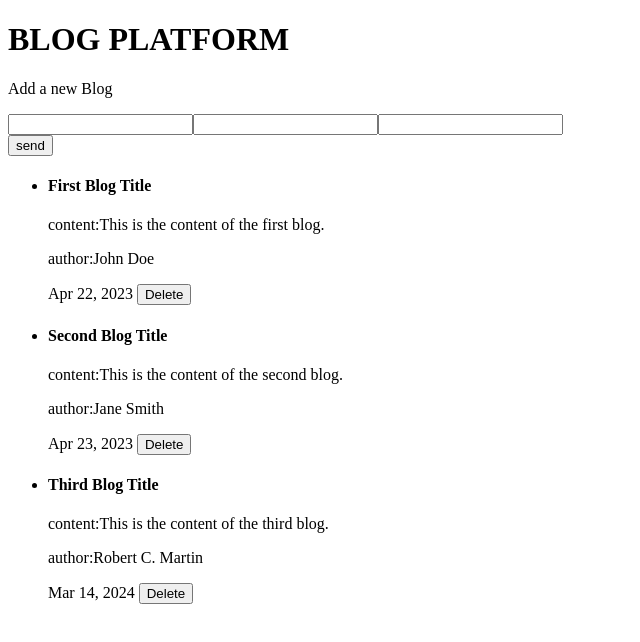
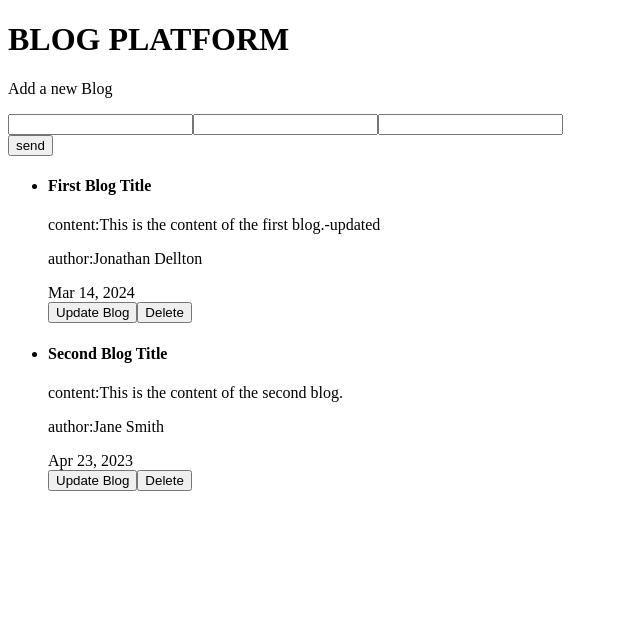
Before and after one commit to ericpastor/blog-platform, an Angular app: page / in a window 1280 px wide. Shown: the top 642 px of the page, without its empty margins (0-640 px from the left). Built offline with nearby package versions, Linux system fonts and the light colour scheme; data requests are answered from the project's data file.

Commit message:
Implemented updateBlog

```diff
--- a/db.json
+++ b/db.json
@@ -3,9 +3,9 @@
     {
       "id": 1,
       "title": "First Blog Title",
-      "date": "2023-04-22",
-      "author": "John Doe",
-      "content": "This is the content of the first blog."
+      "date": "2024-03-14T12:59:46.358Z",
+      "author": "Jonathan Dellton",
+      "content": "This is the content of the first blog.-updated"
     },
     {
       "id": 2,
@@ -13,13 +13,6 @@
       "date": "2023-04-23",
       "author": "Jane Smith",
       "content": "This is the content of the second blog."
-    },
-    {
-      "id": 0.5118168284261979,
-      "title": "Third Blog Title",
-      "author": "Robert C. Martin",
-      "content": "This is the content of the third blog.",
-      "date": "2024-03-14T05:11:09.179Z"
     }
   ]
 }
--- a/src/app/components/blog-detail/blog-detail.component.html
+++ b/src/app/components/blog-detail/blog-detail.component.html
@@ -3,5 +3,16 @@
   <p>content:{{ blogDetail.content }}</p>
   <p>author:{{ blogDetail.author }}</p>
   {{ blogDetail.date | date : "MMM dd, yyyy" }}
+  <div>
+    @if(updateFormDisabled === false){
+    <app-blog-edit [id]="blogDetail.id" />
+    }
+  </div>
+  <button (click)="toggleForm()">
+    {{ updateFormDisabled === true ? "Update Blog" : "Hide the update form" }}
+  </button>
   <button (click)="removeBlog()">Delete</button>
+  <div>
+    <app-error-message [errorMessage]="errorMessage" />
+  </div>
 </div>
--- a/src/app/components/blog-detail/blog-detail.component.ts
+++ b/src/app/components/blog-detail/blog-detail.component.ts
@@ -1,22 +1,37 @@
-import { Component, Input } from '@angular/core';
+import { Component, EventEmitter, Input, Output } from '@angular/core';
 import { BlogRaw } from '../../models/blog.model';
-import { CommonModule } from '@angular/common';
+import { AsyncPipe, CommonModule } from '@angular/common';
 import { BlogService } from '../../core/services/blog.service';
+import { EMPTY, catchError } from 'rxjs';
+import { BlogEditComponent } from '../blog-edit/blog-edit.component';
+import { ErrorMessageComponent } from '../error-message/error-message.component';
 
 @Component({
   selector: 'app-blog-detail',
   standalone: true,
-  imports: [CommonModule],
+  imports: [CommonModule, BlogEditComponent, AsyncPipe, ErrorMessageComponent],
   templateUrl: './blog-detail.component.html',
   styleUrl: './blog-detail.component.css',
 })
 export class BlogDetailComponent {
+  blogs!: BlogRaw[];
   @Input() blogDetail!: BlogRaw;
+
+  public errorMessage!: string;
+  public updateFormDisabled = true;
 
   constructor(private blogService: BlogService) {}
 
+  toggleForm() {
+    this.updateFormDisabled = !this.updateFormDisabled;
+  }
+
   public removeBlog() {
-    const blogToRemove = this.blogDetail.id;
-    this.blogService.removeBlog(blogToRemove).subscribe();
+    const blogId = this.blogDetail.id;
+    if (blogId) {
+      this.blogService.removeBlog(blogId).subscribe(() => {
+        this.blogs = this.blogs.filter((blog) => blog.id !== blogId);
+      });
+    }
   }
 }
--- a/src/app/components/blog-edit/blog-edit.component.html
+++ b/src/app/components/blog-edit/blog-edit.component.html
@@ -1 +1,32 @@
-<p>blog-edit works!</p>
+<div>
+  <p>Add a new Blog</p>
+  <form (ngSubmit)="UpdateBlog(id)" action="update-a-blog">
+    <label for="title">
+      <input
+        id="title"
+        type="text"
+        [(ngModel)]="updatedTitle"
+        [ngModelOptions]="{ standalone: true }"
+      />
+    </label>
+    <label for="author">
+      <input
+        id="author"
+        type="text"
+        [(ngModel)]="updatedAuthor"
+        [ngModelOptions]="{ standalone: true }"
+      />
+    </label>
+    <label for="content">
+      <input
+        id="content"
+        type="text"
+        [(ngModel)]="updatedContent"
+        [ngModelOptions]="{ standalone: true }"
+      />
+    </label>
+    <div>
+      <button>send</button>
+    </div>
+  </form>
+</div>
--- a/src/app/components/blog-edit/blog-edit.component.ts
+++ b/src/app/components/blog-edit/blog-edit.component.ts
@@ -1,12 +1,34 @@
-import { Component } from '@angular/core';
+import { Component, Input } from '@angular/core';
+import { BlogService } from '../../core/services/blog.service';
+import { BlogRaw } from '../../models/blog.model';
+import { CommonModule } from '@angular/common';
+import { FormsModule } from '@angular/forms';
+import { BlogDetailComponent } from '../blog-detail/blog-detail.component';
 
 @Component({
   selector: 'app-blog-edit',
   standalone: true,
-  imports: [],
+  imports: [CommonModule, FormsModule, BlogDetailComponent],
   templateUrl: './blog-edit.component.html',
-  styleUrl: './blog-edit.component.css'
+  styleUrl: './blog-edit.component.css',
 })
 export class BlogEditComponent {
+  @Input() id!: number;
 
+  public updatedTitle: string = '';
+  public updatedAuthor: string = '';
+  public updatedContent: string = '';
+
+  constructor(private blogService: BlogService) {}
+
+  public UpdateBlog(id: number) {
+    const updatedBlog = {
+      id: id,
+      title: this.updatedTitle,
+      author: this.updatedAuthor,
+      content: this.updatedContent,
+      date: new Date(),
+    };
+    this.blogService.updateBlog(id, updatedBlog).subscribe();
+  }
 }
--- a/src/app/core/services/blog.service.ts
+++ b/src/app/core/services/blog.service.ts
@@ -14,8 +14,16 @@ export class BlogService {
     return this.httpClient.get<BlogRaw[]>(`${environment.baseUrl}`);
   }
 
+  public getBlogById(id: number): Observable<BlogRaw> {
+    return this.httpClient.get<BlogRaw>(`${environment.baseUrl}/${id}`);
+  }
+
   public addNewBlog(newBlog: BlogRaw): Observable<BlogRaw> {
     return this.httpClient.post<BlogRaw>(`${environment.baseUrl}`, newBlog);
+  }
+
+  public updateBlog(id: number, blog: BlogRaw): Observable<BlogRaw> {
+    return this.httpClient.patch<BlogRaw>(`${environment.baseUrl}/${id}`, blog);
   }
 
   public removeBlog(id: number): Observable<BlogRaw> {
```
